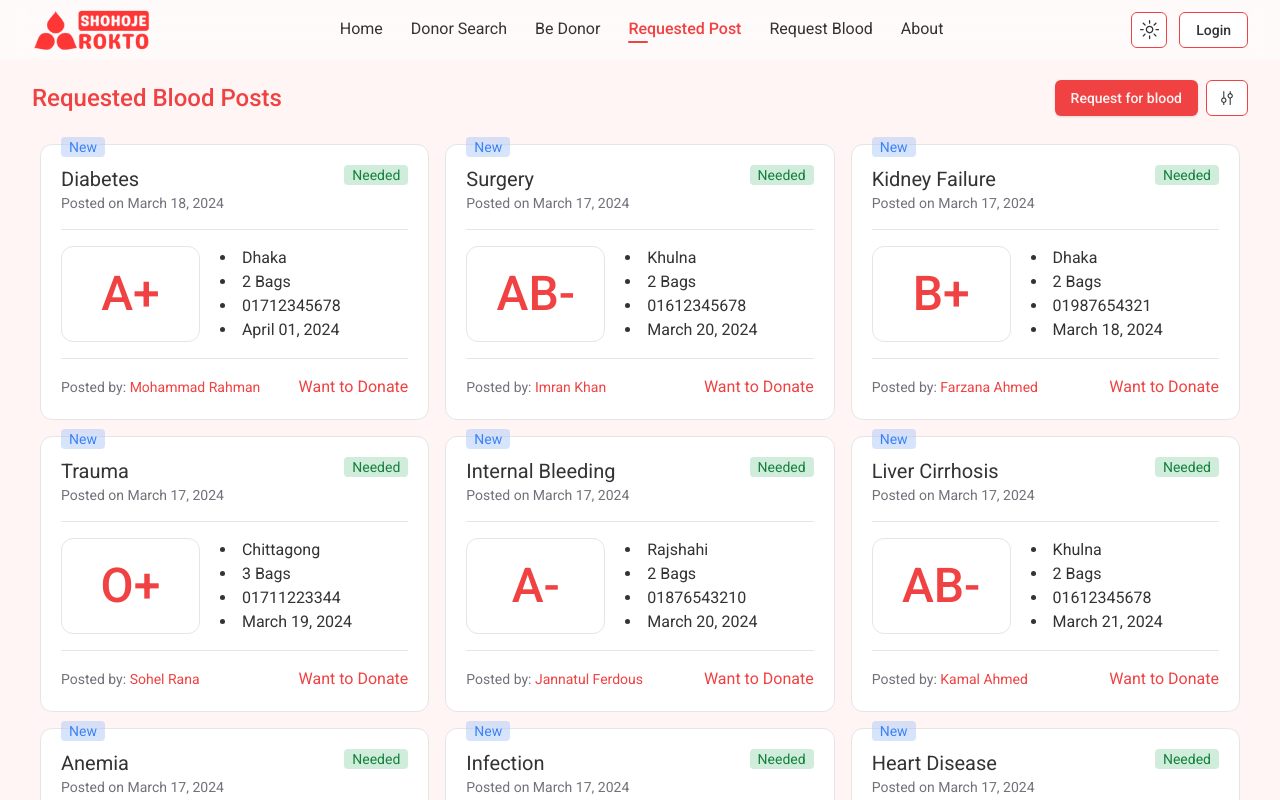
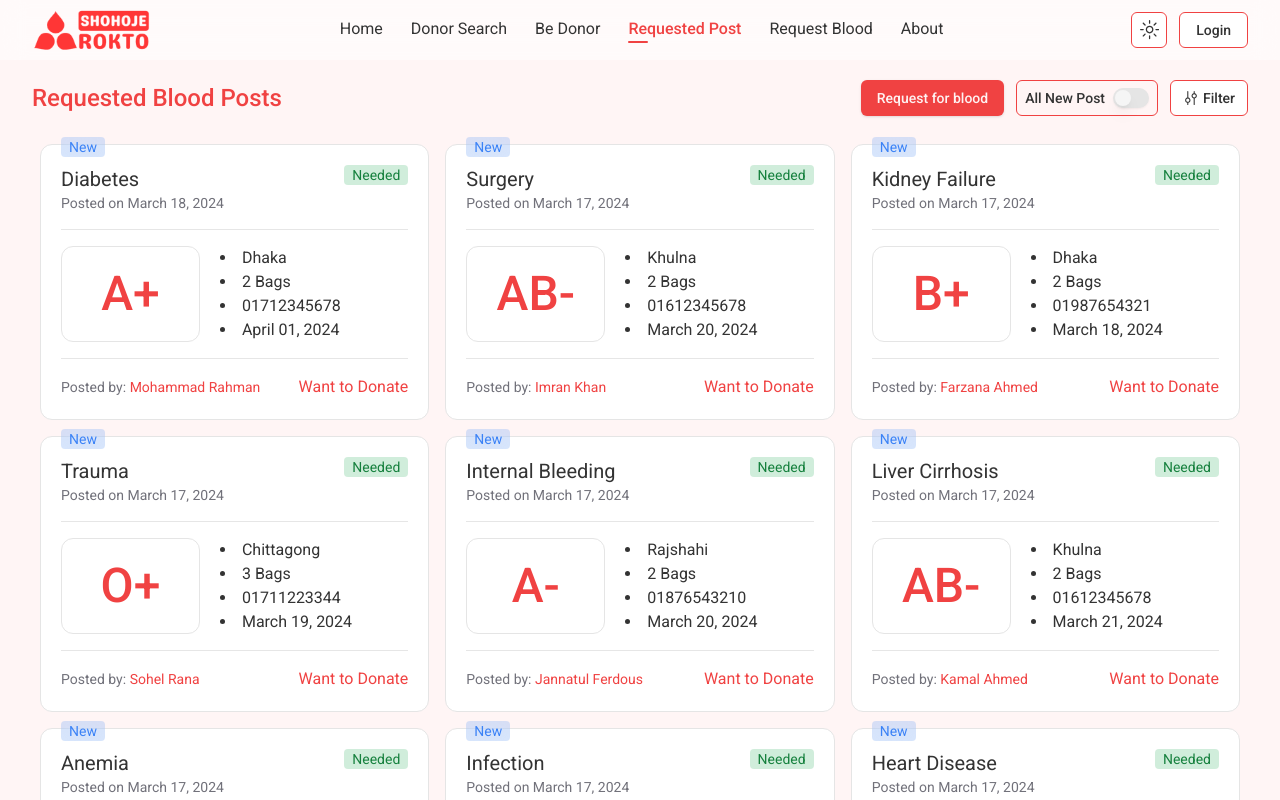
Before and after one commit to NH-Shohan/Shohoje-Rokto, a Next.js app: page /requested-post in a window 1280 px wide. Shown: the top 800 px of the page. Built offline with nearby package versions, Linux system fonts and the light colour scheme.

Commit message:
Requested_Post: switch for new post is added

```diff
--- a/package.json
+++ b/package.json
@@ -21,6 +21,7 @@
     "@radix-ui/react-scroll-area": "^1.0.5",
     "@radix-ui/react-select": "^2.0.0",
     "@radix-ui/react-slot": "^1.0.2",
+    "@radix-ui/react-switch": "^1.0.3",
     "@radix-ui/react-tooltip": "^1.0.7",
     "@vercel/speed-insights": "^1.0.10",
     "class-variance-authority": "^0.7.0",
--- a/src/app/(Requested_Post)/FilterButton.jsx
+++ b/src/app/(Requested_Post)/FilterButton.jsx
@@ -73,8 +73,9 @@
   return (
     <DropdownMenu>
       <DropdownMenuTrigger asChild>
-        <Button variant="outline" className="px-3">
+        <Button variant="outline" className="px-3 flex items-center gap-1">
           <MixerVerticalIcon className="w-4 h-4" />
+          Filter
         </Button>
       </DropdownMenuTrigger>
       <DropdownMenuContent
--- a/src/app/(Requested_Post)/RequestCard.jsx
+++ b/src/app/(Requested_Post)/RequestCard.jsx
@@ -1,5 +1,6 @@
 "use client";
 import { Button } from "@/components/ui/button";
+import { Label } from "@/components/ui/label";
 import {
   Pagination,
   PaginationContent,
@@ -9,25 +10,27 @@
   PaginationNext,
   PaginationPrevious,
 } from "@/components/ui/pagination";
+import { Switch } from "@/components/ui/switch";
 import { AnimatePresence, motion } from "framer-motion";
 import Link from "next/link";
 import { useState } from "react";
 import requestedPost from "../../data/requestedPost.json";
 import FilterButton from "./FilterButton";
 
-const isNewPost = (postedDate) => {
-  const dateDifference = Date.now() - new Date(postedDate).getTime();
-  const daysDifference = dateDifference / (1000 * 60 * 60 * 24);
-  return daysDifference <= 3;
-};
-
 const RequestedCard = () => {
+  const [isChecked, setChecked] = useState(false);
   const [hoveredIndex, setHoveredIndex] = useState(null);
   const [selectedBloodGroup, setSelectedBloodGroup] = useState("");
   const [selectedDivision, setSelectedDivision] = useState("");
   const [selectedDistrict, setSelectedDistrict] = useState("");
   const [selectedSubdistrict, setSelectedSubdistrict] = useState("");
   const [currentPage, setCurrentPage] = useState(1);
+
+  const isNewPost = (postedDate) => {
+    const dateDifference = Date.now() - new Date(postedDate).getTime();
+    const daysDifference = dateDifference / (1000 * 60 * 60 * 24);
+    return daysDifference <= 3;
+  };
 
   const sortedPosts = requestedPost.sort((a, b) => {
     if (
@@ -50,7 +53,8 @@
       (!selectedBloodGroup || post.bloodGroup === selectedBloodGroup) &&
       (!selectedDivision || post.division === selectedDivision) &&
       (!selectedDistrict || post.district === selectedDistrict) &&
-      (!selectedSubdistrict || post.subdistrict === selectedSubdistrict)
+      (!selectedSubdistrict || post.subdistrict === selectedSubdistrict) &&
+      (!isChecked || isNewPost(post.postedDate))
     );
   });
 
@@ -73,10 +77,18 @@
     <div className="container scroll-smooth">
       <div className="my-5 flex justify-between items-center">
         <h3 className="text-primary">Requested Blood Posts</h3>
-        <div className="flex gap-2">
+        <div className="flex gap-3">
           <Link href="/request-blood">
             <Button>Request for blood</Button>
           </Link>
+          <div className="flex items-center space-x-2 border border-primary rounded-md px-2 py-1.5">
+            <Label htmlFor="newPost">All New Post</Label>
+            <Switch
+              id="newPost"
+              checked={isChecked}
+              onCheckedChange={setChecked}
+            />
+          </div>
           <FilterButton
             onBloodGroupChange={(value) => setSelectedBloodGroup(value)}
             onDivisionChange={(value) => setSelectedDivision(value)}
@@ -144,7 +156,7 @@
                 <div className="bg-secondary dark:bg-border w-full h-[1px] my-4"></div>
 
                 <div className="flex gap-5">
-                  <p className="border bg-transparent rounded-xl flex justify-center items-center w-2/5 text-[48px] text-primary dark:text-white uppercase font-medium dark:border-none dark:bg-light">
+                  <p className="border bg-transparent rounded-xl flex justify-center items-center w-2/5 text-[48px] text-primary dark:text-white uppercase font-medium">
                     {post.bloodGroup}
                   </p>
                   <div className="capitalize">
--- /dev/null
+++ b/src/components/ui/switch.jsx
@@ -0,0 +1,24 @@
+"use client"
+
+import * as React from "react"
+import * as SwitchPrimitives from "@radix-ui/react-switch"
+
+import { cn } from "@/lib/utils"
+
+const Switch = React.forwardRef(({ className, ...props }, ref) => (
+  <SwitchPrimitives.Root
+    className={cn(
+      "peer inline-flex h-5 w-9 shrink-0 cursor-pointer items-center rounded-full border-2 border-transparent shadow-sm transition-colors focus-visible:outline-none focus-visible:ring-2 focus-visible:ring-ring focus-visible:ring-offset-2 focus-visible:ring-offset-background disabled:cursor-not-allowed disabled:opacity-50 data-[state=checked]:bg-primary data-[state=unchecked]:bg-input",
+      className
+    )}
+    {...props}
+    ref={ref}>
+    <SwitchPrimitives.Thumb
+      className={cn(
+        "pointer-events-none block h-4 w-4 rounded-full bg-background shadow-lg ring-0 transition-transform data-[state=checked]:translate-x-4 data-[state=unchecked]:translate-x-0"
+      )} />
+  </SwitchPrimitives.Root>
+))
+Switch.displayName = SwitchPrimitives.Root.displayName
+
+export { Switch }
```
Also changed, not shown: 2 other files (tests, documents, lock files or other folders).
